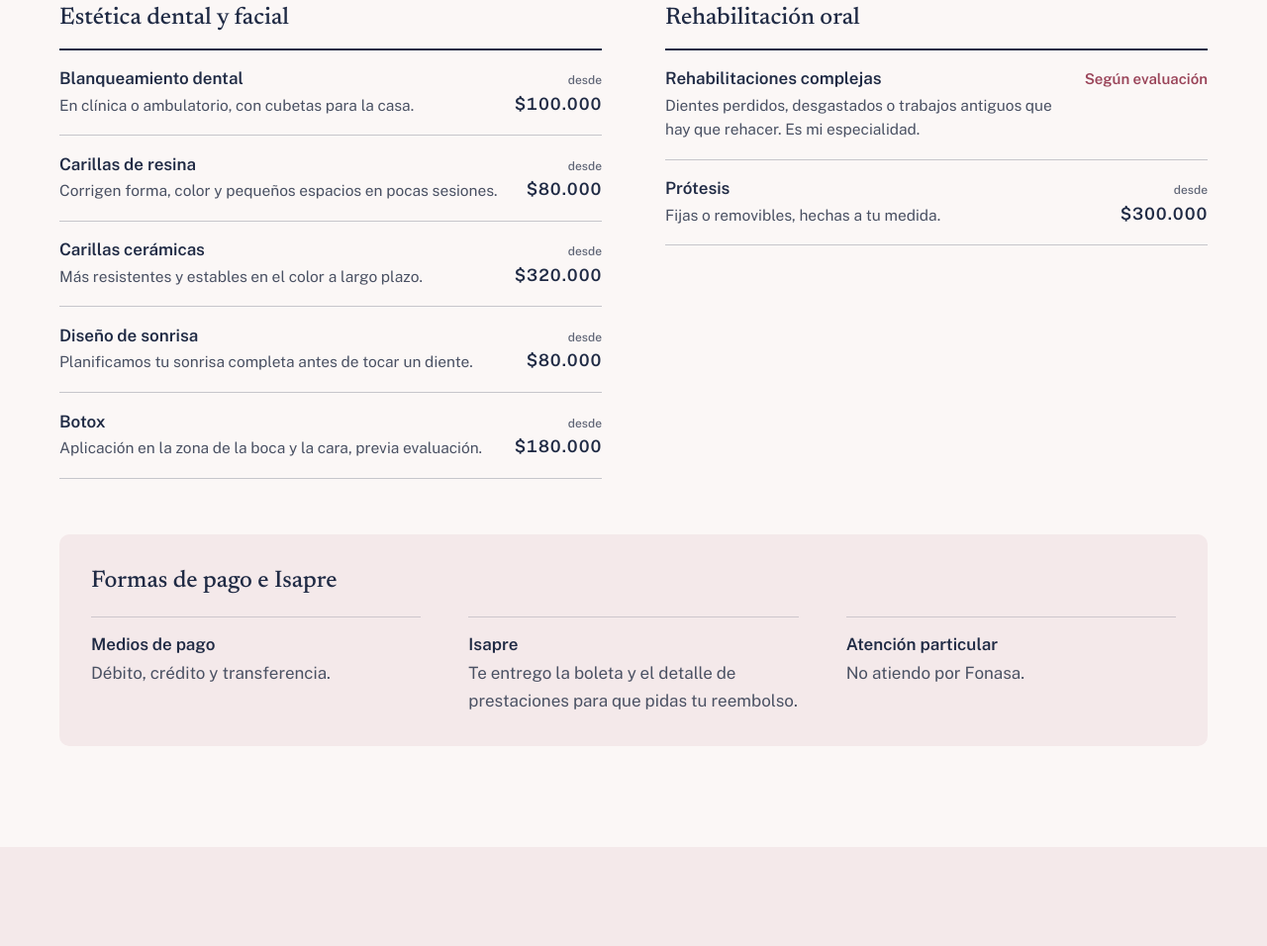
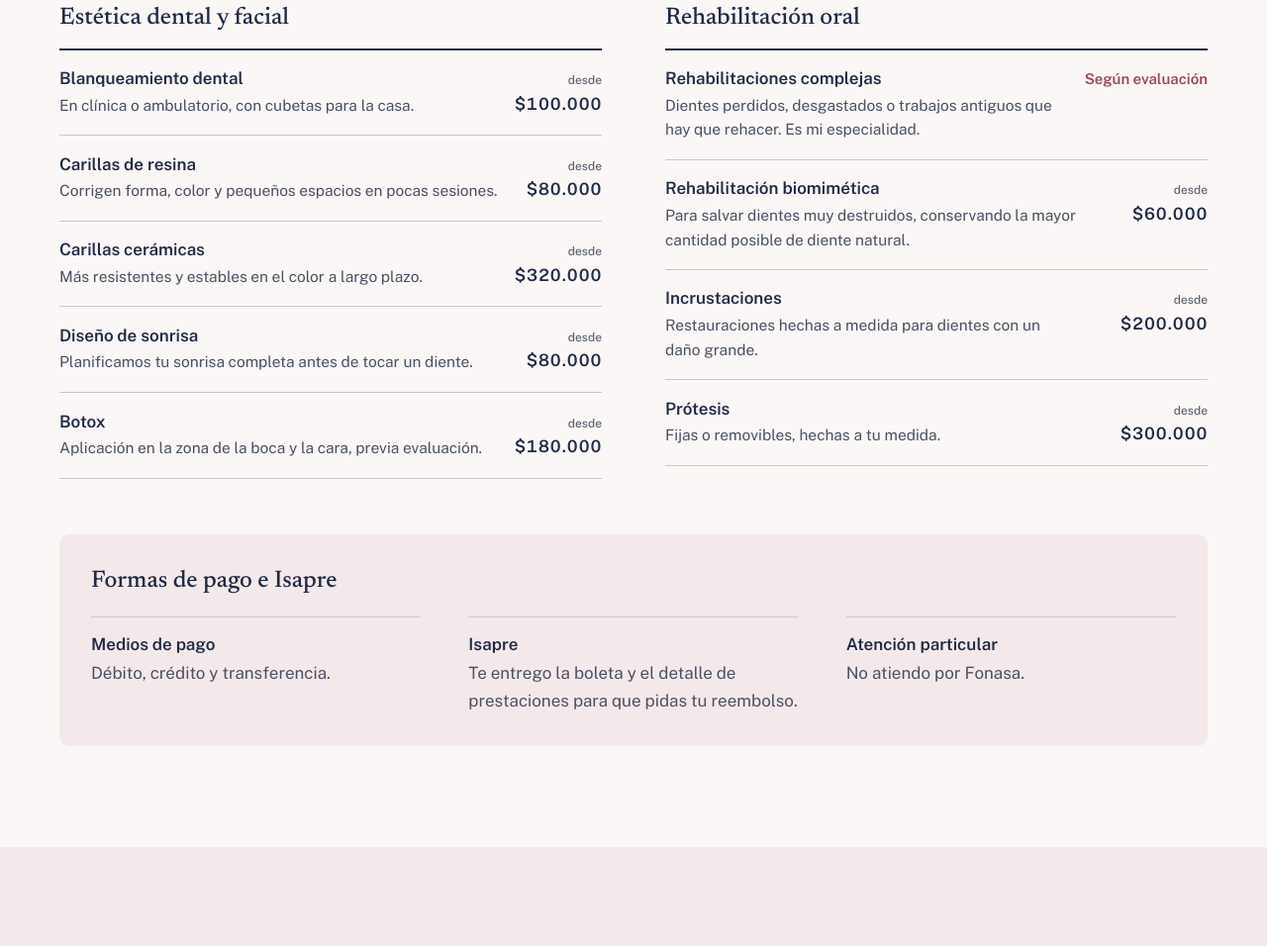
Before and after one commit to agustinespejobenavente-eng/dra-katy-espejo-web, a plain HTML site: page index.html in a window 1280 px wide. Shown: the part 2994-3950 px from the top of the page at 99% size. Drawn offline with Linux system fonts and the light colour scheme.

Commit message:
Avatar con el encuadre anterior y más arriba; nuevos tratamientos
- Avatar vuelve a la foto con fondo y sube en el celular
- Rehabilitación biomimética (desde $60.000) e incrustaciones (desde $200.000)

Co-Authored-By: Claude Opus 5.5 <noreply@anthropic.com>

```diff
--- a/index.html
+++ b/index.html
@@ -147,7 +147,7 @@
       <div class="container hero-grid">
         <div class="hero-copy">
           <div class="hero-avatar" aria-hidden="true">
-            <img class="avatar" src="img/katy-avatar.jpg" alt="" width="56" height="56">
+            <img class="avatar" src="img/katy-retrato.jpg" alt="" width="56" height="56">
             <span><strong>Dra. Katy Espejo</strong><br>Puerto Montt</span>
           </div>
           <h1 id="hero-title">Te ayudo a recuperar la confianza al sonreír.</h1>
@@ -353,6 +353,14 @@
                 <span class="price price-eval">Según evaluación</span>
               </li>
               <li>
+                <div><h4>Rehabilitación biomimética</h4><p>Para salvar dientes muy destruidos, conservando la mayor cantidad posible de diente natural.</p></div>
+                <span class="price"><small>desde</small>$60.000</span>
+              </li>
+              <li>
+                <div><h4>Incrustaciones</h4><p>Restauraciones hechas a medida para dientes con un daño grande.</p></div>
+                <span class="price"><small>desde</small>$200.000</span>
+              </li>
+              <li>
                 <div><h4>Prótesis</h4><p>Fijas o removibles, hechas a tu medida.</p></div>
                 <span class="price"><small>desde</small>$300.000</span>
               </li>
@@ -513,6 +521,8 @@
               <option>Carillas cerámicas</option>
               <option>Diseño de sonrisa</option>
               <option>Rehabilitación compleja</option>
+              <option>Rehabilitación biomimética</option>
+              <option>Incrustaciones</option>
               <option>Prótesis</option>
               <option>Botox</option>
             </select>
--- a/styles.css
+++ b/styles.css
@@ -175,10 +175,11 @@ h2 { font-size: clamp(2rem, 4.2vw, 2.9rem); }
 .hero-avatar { display: flex; align-items: center; gap: .8rem; margin-bottom: 1.25rem; font-size: .9375rem; color: var(--text-2); line-height: 1.35; }
 .hero-avatar strong { color: var(--ink); font-weight: 600; }
 .avatar {
-  flex: none; width: 56px; height: 56px; border-radius: 50%; object-fit: cover;  /* katy-avatar.jpg ya viene recortada en la cara */
+  flex: none; width: 56px; height: 56px; border-radius: 50%; object-fit: cover; object-position: 50% 30%;
   border: 3px solid var(--bg); outline: 2px solid var(--rose-soft); outline-offset: 0;
 }
 @media (min-width: 940px) { .hero-avatar { display: none; } }
+@media (max-width: 939px) { .hero { padding-top: 1rem; } }   /* en el celular el círculo con su foto queda más arriba, cerca del logo */
 h1 { font-size: clamp(2.6rem, 6.2vw, 4.4rem); max-width: 17ch; }
 .lead { margin-top: 1.5rem; font-size: clamp(1.1rem, 1.6vw, 1.25rem); color: var(--text-2); max-width: 36em; }
 .hero-ctas { display: flex; flex-wrap: wrap; gap: .75rem; margin-top: 2rem; }
```
Also changed, not shown: img/katy-avatar.jpg (deleted).
